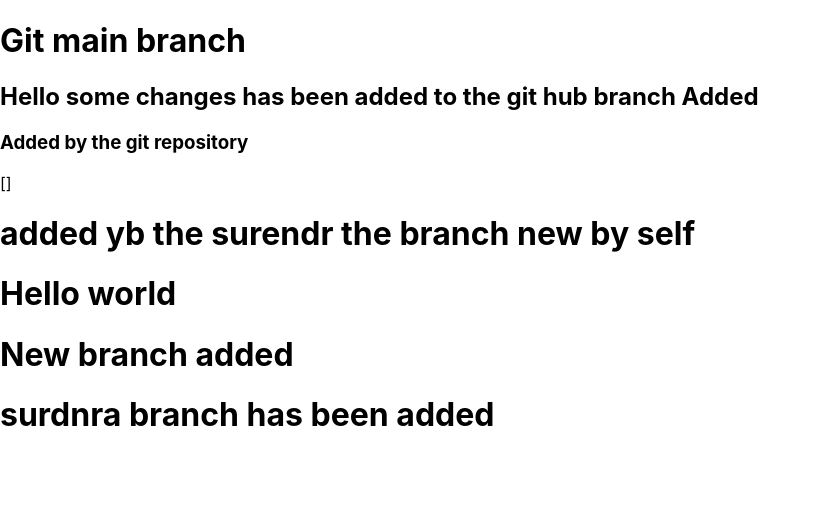
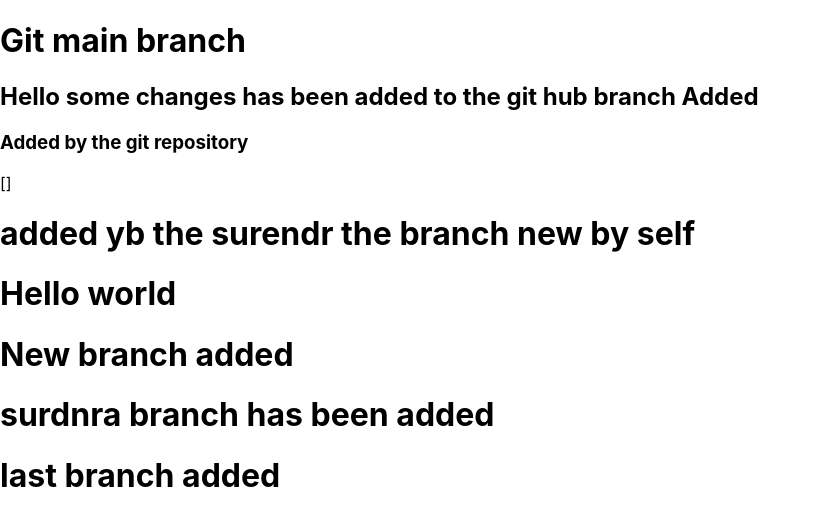
Before and after one commit to surendrareddygaddam/workflow, a React (Create React App) app: page / in a window 1280 px wide. Shown: the top 526 px of the page, without its empty margins (0-821 px from the left). Built offline with nearby package versions, Linux system fonts and the light colour scheme; no server answers.

Commit message:
last commit

```diff
--- a/src/App.js
+++ b/src/App.js
@@ -18,6 +18,7 @@
       <h1>Hello world </h1>
       <h1>New branch added</h1>
       <h1>surdnra branch has been added</h1>
+      <h1>last branch added</h1>
     </div>
   )
 }
```
